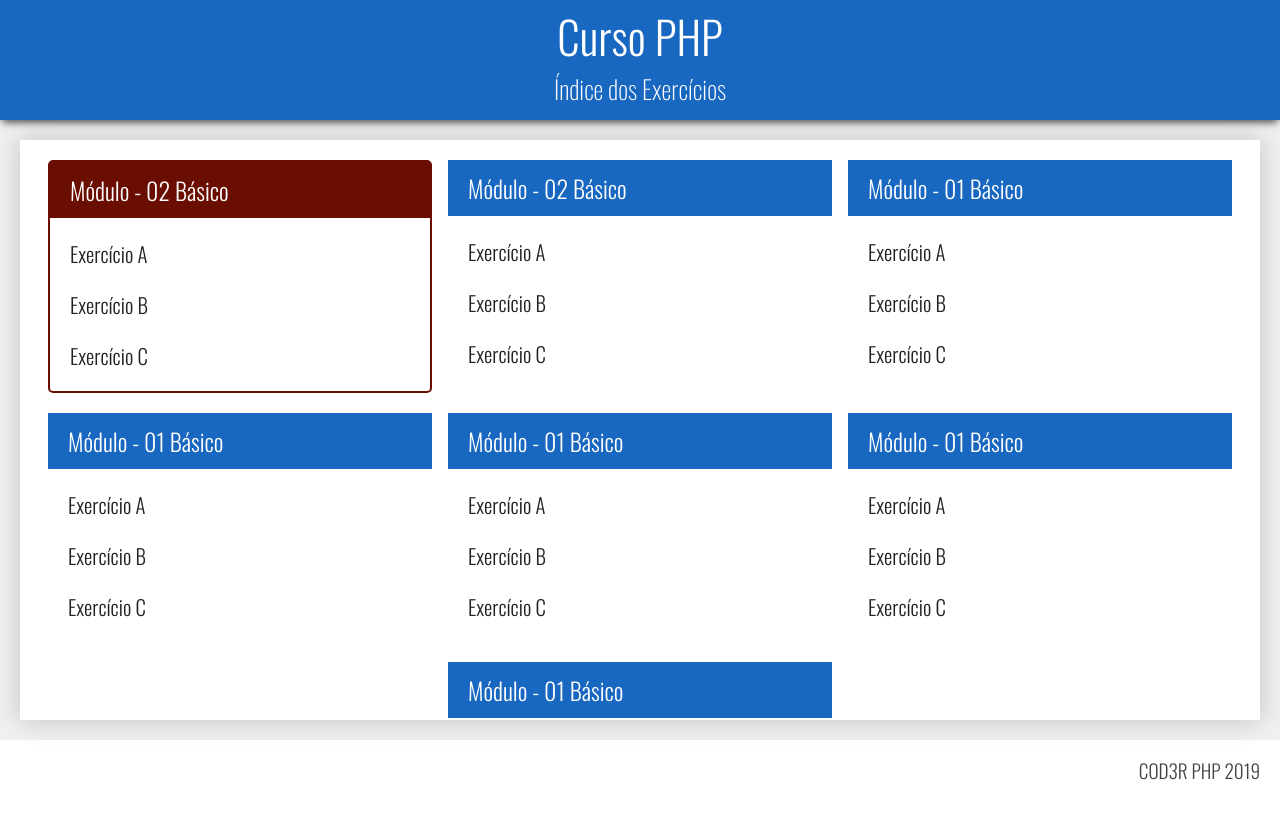
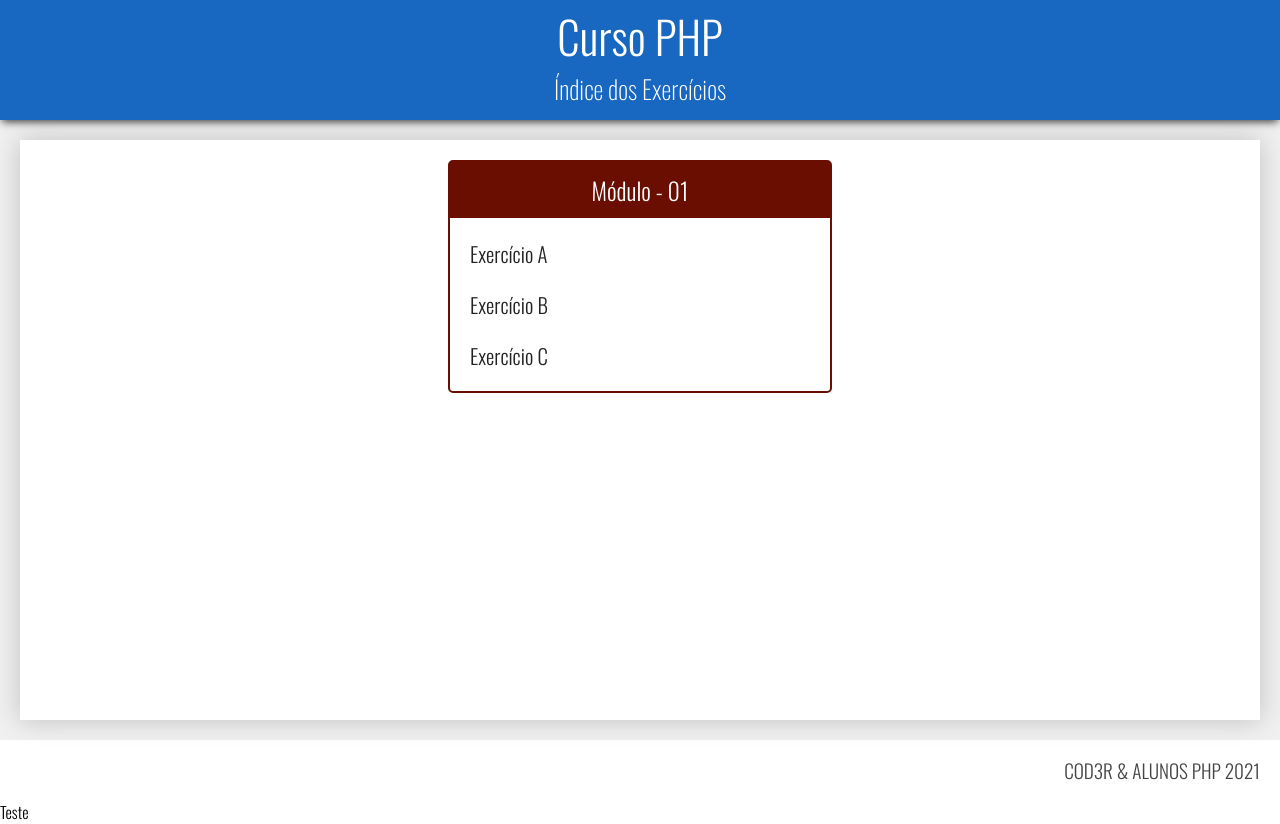
Before and after one commit to jaimerodriguess/CursoPHP_COD3R, a PHP site: page / in a window 1280 px wide. Before the commit the page ends 780 px from the top, so only its background shows below. Run offline with PHP 8.4, Linux system fonts and the light colour scheme.

Commit message:
Termino Modulo 01

```diff
--- a/assets/css/style.css
+++ b/assets/css/style.css
@@ -76,6 +76,7 @@ body{
     font-size: 1.5rem;
     padding:  10px 20px;
     background-color: #1867c0;
+    text-align: center;
 }
 .module > ul {
     padding: 10px;
--- a/basico/basico.php
+++ /dev/null
@@ -1,3 +0,0 @@
-<?php
-    phpinfo();
-?>
--- /dev/null
+++ b/exercises/exercise_01.php
@@ -0,0 +1,5 @@
+<div class="title">Teste</div>
+
+<?php
+    echo "Ola!";
+?>
--- a/index.html
+++ /dev/null
@@ -1,80 +0,0 @@
-<!DOCTYPE html>
-<html lang="en">
-<head>
-    <meta charset="UTF-8">
-    <link rel="preconnect" href="https://fonts.gstatic.com">
-    <link href="https://fonts.googleapis.com/css2?family=Oswald:wght@200;300&display=swap" rel="stylesheet">
-    <link rel="stylesheet" href="assets/css/style.css">
-    <title>Curso PHP</title>
-</head>
-<body>
-    <header class="header">
-        <h1>Curso PHP</h1>
-        <h2>Índice dos Exercícios</h2>
-    </header>
-    <main class="main">
-        <div class="content">
-            <nav class="modules">
-                <div class="module red">
-                    <h3>Módulo - 02 Básico</h3>
-                    <ul>
-                        <li><a href="#">Exercício A</a></li>
-                        <li><a href="#">Exercício B</a></li>
-                        <li><a href="#">Exercício C</a></li>
-                    </ul>
-                </div>
-                <div class="module">
-                    <h3>Módulo - 02 Básico</h3>
-                    <ul>
-                        <li><a href="#">Exercício A</a></li>
-                        <li><a href="#">Exercício B</a></li>
-                        <li><a href="#">Exercício C</a></li>
-                    </ul>
-                </div>
-                <div class="module">
-                    <h3>Módulo - 01 Básico</h3>
-                    <ul>
-                        <li><a href="#">Exercício A</a></li>
-                        <li><a href="#">Exercício B</a></li>
-                        <li><a href="#">Exercício C</a></li>
-                    </ul>
-                </div>
-                <div class="module">
-                    <h3>Módulo - 01 Básico</h3>
-                    <ul>
-                        <li><a href="#">Exercício A</a></li>
-                        <li><a href="#">Exercício B</a></li>
-                        <li><a href="#">Exercício C</a></li>
-                    </ul>
-                </div>
-                <div class="module">
-                    <h3>Módulo - 01 Básico</h3>
-                    <ul>
-                        <li><a href="#">Exercício A</a></li>
-                        <li><a href="#">Exercício B</a></li>
-                        <li><a href="#">Exercício C</a></li>
-                    </ul>
-                </div>
-                <div class="module">
-                    <h3>Módulo - 01 Básico</h3>
-                    <ul>
-                        <li><a href="#">Exercício A</a></li>
-                        <li><a href="#">Exercício B</a></li>
-                        <li><a href="#">Exercício C</a></li>
-                    </ul>
-                </div>
-                <div class="module">
-                    <h3>Módulo - 01 Básico</h3>
-                    <ul>
-                        <li><a href="#">Exercício A</a></li>
-                        <li><a href="#">Exercício B</a></li>
-                        <li><a href="#">Exercício C</a></li>
-                    </ul>
-                </div>
-            </nav>
-        </div>
-    </main>
-    <footer class="footer">
-        COD3R PHP 2019</footer>
-</body>
-</html>
--- /dev/null
+++ b/index.php
@@ -0,0 +1,33 @@
+<!DOCTYPE html>
+<html lang="en">
+<head>
+    <meta charset="UTF-8">
+    <link rel="preconnect" href="https://fonts.gstatic.com">
+    <link href="https://fonts.googleapis.com/css2?family=Oswald:wght@200;300&display=swap" rel="stylesheet">
+    <link rel="stylesheet" href="assets/css/style.css">
+    <title>Curso PHP</title>
+</head>
+<body>
+    <header class="header">
+        <h1>Curso PHP</h1>
+        <h2>Índice dos Exercícios</h2>
+    </header>
+    <main class="main">
+        <div class="content">
+            <nav class="modules">
+                <div class="module red">
+                    <h3>Módulo - 01</h3>
+                    <ul>
+                        <li><a href="exercises.php?dir=exercises&file=exercise_01">Exercício A</a></li>
+                        <li><a href="#">Exercício B</a></li>
+                        <li><a href="#">Exercício C</a></li>
+                    </ul>
+                </div>
+            </nav>
+        </div>
+    </main>
+    <footer class="footer">
+        COD3R & ALUNOS PHP <?= date('Y');?>
+    </footer>
+</body>
+</html>Teste
```
Also changed, not shown: assets/css/exercises.css (added, +43 -0 lines), exercises.php (added, +34 -0 lines).
